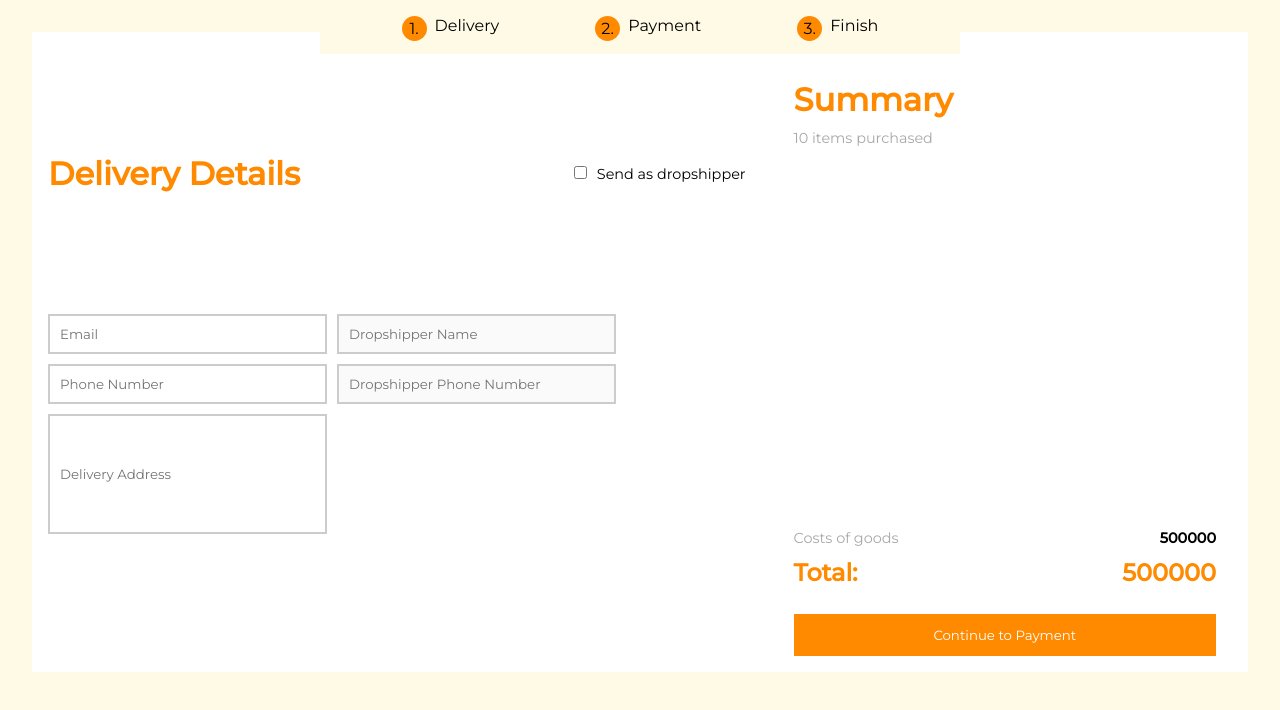
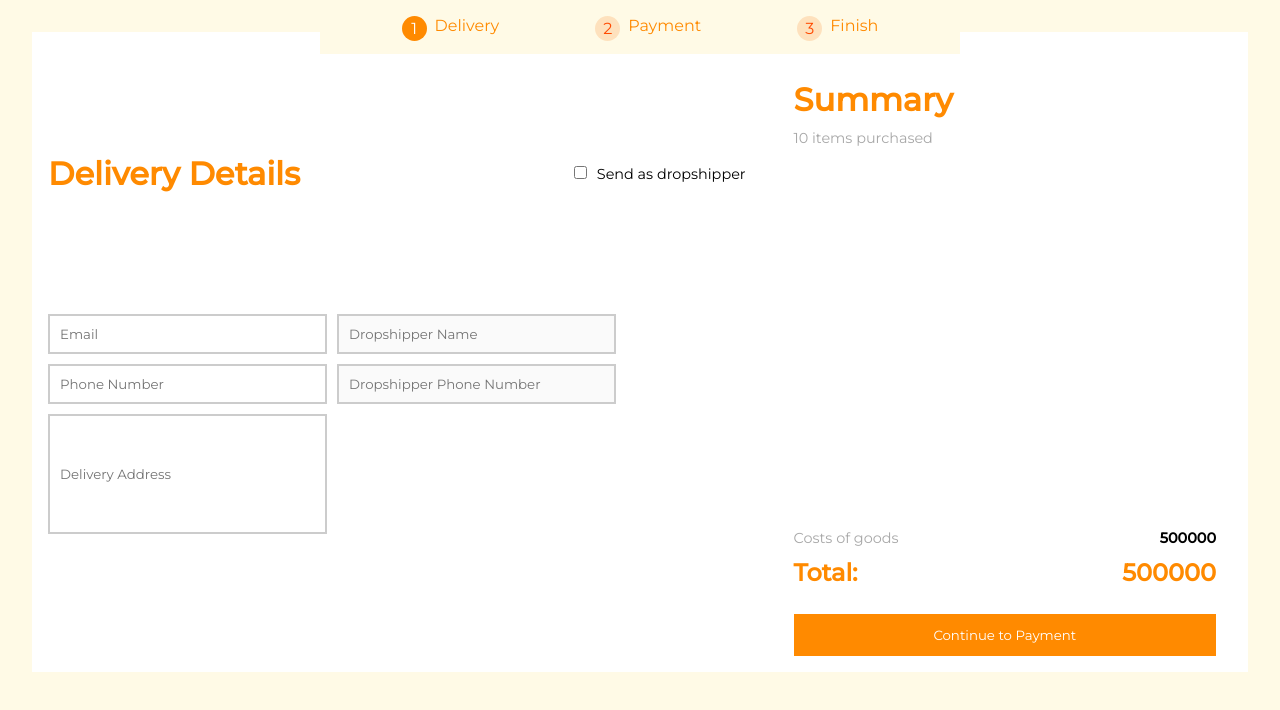
Before and after one commit to janedameria/delivery-invoice, a React (Create React App) app: page / in a window 1280 px wide. Shown: the top 710 px of the page. Built offline with nearby package versions, Linux system fonts and the light colour scheme.

Commit message:
Change Breadcrumb Color

```diff
--- a/src/Components/BreadCrumb/BreadCrumb.js
+++ b/src/Components/BreadCrumb/BreadCrumb.js
@@ -1,25 +1,39 @@
-import { useContext } from "react";
-import { FormContext } from "../../Context/FormContext";
-import { Container, UL } from "./Styles";
+import { Container, UL, LI, Span, Anchor } from "./Styles";
 
-const BreadCrumb = () => {
-  const { page } = useContext(FormContext);
-
+const BreadCrumb = ({ activeLinks }) => {
+  const breadCrumbs = [
+    {
+      key: 1,
+      name: "Delivery",
+    },
+    {
+      key: 2,
+      name: "Payment",
+    },
+    {
+      key: 3,
+      name: "Finish",
+    },
+  ];
   return (
     <Container>
       <UL>
-        <li>
-          <span>1.</span>
-          <a>Delivery</a>
-        </li>
-        <li>
-          <span>2.</span>
-          <a>Payment</a>
-        </li>
-        <li>
-          <span>3.</span>
-          <a>Finish</a>
-        </li>
+        {breadCrumbs.map((value) => {
+          const isActive = activeLinks.includes(value.key);
+          if (isActive)
+            return (
+              <LI key={value.key}>
+                <Span active>{value.key}</Span>
+                <Anchor>{value.name}</Anchor>
+              </LI>
+            );
+          return (
+            <LI key={value.key}>
+              <Span>{value.key}</Span>
+              <Anchor>{value.name}</Anchor>
+            </LI>
+          );
+        })}
       </UL>
     </Container>
   );
--- a/src/Components/BreadCrumb/Styles.js
+++ b/src/Components/BreadCrumb/Styles.js
@@ -14,37 +14,37 @@ export const Container = styled.div`
   display: flex;
   justify-content: center;
 `;
-
 export const UL = styled.ul`
   list-style: none;
   display: flex;
+`;
 
-  li {
-    display: flex;
-    margin: 0 3rem;
-  }
-  li span {
+export const Span = styled.span`
   height: 25px;
   width: 25px;
-    background-color: #ff8a00;
+  background-color: ${(props) => (props.active ? "#ff8a00" : "#fee1bd")};
+  color: ${(props) => (props.active ? "#fff" : "#ff4a00")};
   border-radius: 50%;
   display: flex;
   justify-content: center;
   align-items: center;
+  @media (max-width: 1024px) {
+    height: 12px;
+    width: 12px;
   }
-  li a {
+`;
+export const Anchor = styled.a`
   text-decoration: none;
-    color: inherit;
+  color: #ff8a00;
   margin-left: 0.5rem;
-  }
+`;
+
+export const LI = styled.li`
+  display: flex;
+  margin: 0 3rem;
+
   @media (max-width: 1024px) {
-    li {
     margin: 0 0.5rem;
     font-size: 0.7rem;
   }
-    li span {
-      height: 12px;
-      width: 12px;
-    }
-  }
 `;
--- a/src/Context/FormContext.js
+++ b/src/Context/FormContext.js
@@ -1,4 +1,4 @@
-import { createContext, useState, useEffect } from "react";
+import { createContext, useState } from "react";
 import { useForm } from "react-hook-form";
 import { goodsTotal } from "../Constant/Invoice";
 
--- a/src/Home.js
+++ b/src/Home.js
@@ -14,24 +14,33 @@ const Container = styled.div`
 
 const Home = () => {
   const { page } = useContext(FormContext);
-  const renderPage = () => {
   if (page == "DELIVERY") {
-      return <Step1 />;
+    const activeLinks = [1];
+    return (
+      <Container>
+        <BreadCrumb activeLinks={activeLinks} />
+        <Step1 />
+      </Container>
+    );
   }
   if (page == "PAYMENT") {
-      return <Step2 />;
+    const activeLinks = [1, 2];
+    return (
+      <Container>
+        <BreadCrumb activeLinks={activeLinks} />
+        <Step2 />
+      </Container>
+    );
   }
   if (page == "FINISH") {
-      return <Step3 />;
+    const activeLinks = [1, 2, 3];
+    return (
+      <Container>
+        <BreadCrumb activeLinks={activeLinks} />
+        <Step3 />
+      </Container>
+    );
   }
 };
 
-  return (
-    <Container>
-      <BreadCrumb />
-      {renderPage()}
-    </Container>
-  );
-};
-
 export default Home;
```
Lines whose indentation alone changed are shown as unchanged.
